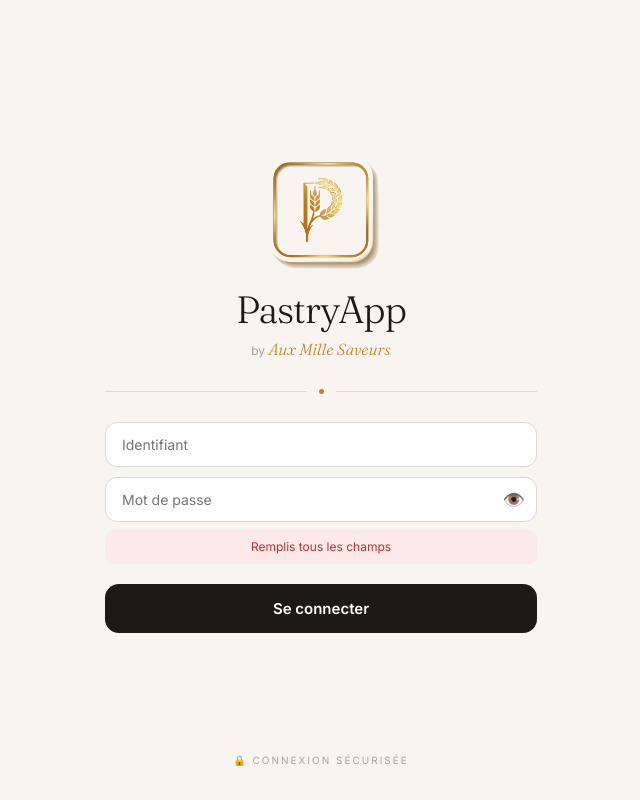
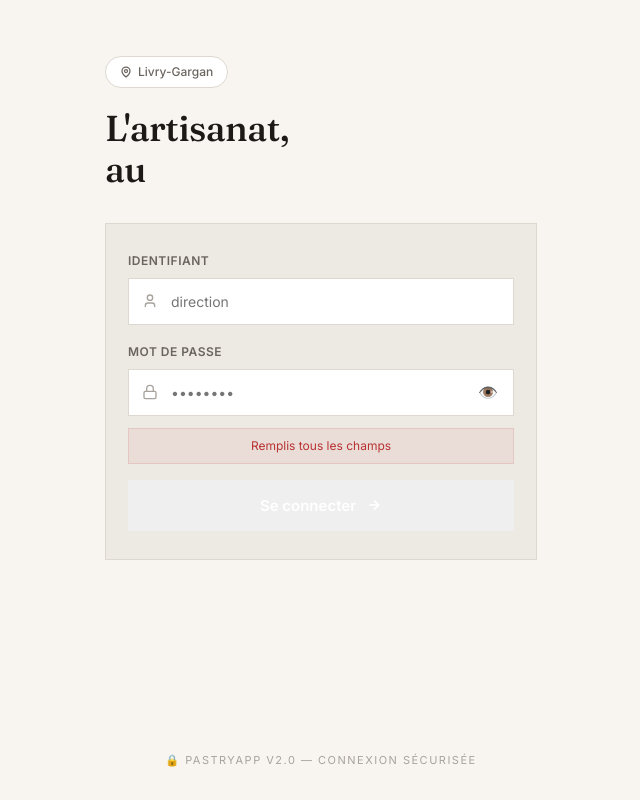
Before and after one commit to pastryapp93-bot/pastryapp-v2, a Next.js app: page / in a window 1280 px wide. Both pictures are taken after a click on the button "Se connecter". Shown: the whole page, without its empty margins (319-959 px from the left). Built offline with nearby package versions, Linux system fonts and the light colour scheme; no server answers.

Commit message:
design: Gemini glassmorphism premium

```diff
--- a/app/page.tsx
+++ b/app/page.tsx
@@ -1,7 +1,7 @@
 'use client'
 import { useState, useEffect, useCallback } from 'react'
 import { loginUser } from '@/lib/supabase'
-import { D, EQUIPE_ROLES, CLIENT_ROLES } from '@/lib/design'
+import { D, C, EQUIPE_ROLES, CLIENT_ROLES } from '@/lib/design'
 import type { User } from '@/lib/supabase'
 import DirectionApp from '@/app/roles/direction'
 import EquipeApp    from '@/app/roles/equipe'
@@ -15,7 +15,7 @@ export default function Home() {
 
   const showToast = useCallback((msg: string, type = 'ok') => {
     setToast({ msg, type })
-    setTimeout(() => setToast(null), 3000)
+    setTimeout(() => setToast(null), 3200)
   }, [])
 
   useEffect(() => {
@@ -25,15 +25,8 @@ export default function Home() {
     return () => clearTimeout(t)
   }, [])
 
-  const handleLogin = (u: User) => {
-    setUser(u)
-    try { localStorage.setItem('pastryapp_v2_user', JSON.stringify(u)) } catch {}
-  }
-
-  const handleLogout = () => {
-    setUser(null)
-    try { localStorage.removeItem('pastryapp_v2_user') } catch {}
-  }
+  const handleLogin  = (u: User) => { setUser(u); try { localStorage.setItem('pastryapp_v2_user', JSON.stringify(u)) } catch {} }
+  const handleLogout = () => { setUser(null); try { localStorage.removeItem('pastryapp_v2_user') } catch {} }
 
   if (!mounted) return null
 
@@ -42,23 +35,30 @@ export default function Home() {
   const isClient    = user ? CLIENT_ROLES.includes(user.role) : false
 
   return (
-    <div style={{ background: D.craie, minHeight: '100vh', maxWidth: 480, margin: '0 auto', display: 'flex', flexDirection: 'column', position: 'relative' }}>
+    <div style={{ background: D.craie, minHeight: '100vh', maxWidth: 480, margin: '0 auto', display: 'flex', flexDirection: 'column', position: 'relative', overflow: 'hidden' }}>
 
       {/* Toast */}
       {toast && (
         <div style={{
-          position: 'fixed', top: 16, left: '50%', transform: 'translateX(-50%)',
-          zIndex: 9999, background: toast.type === 'err' ? 'var(--rouge)' : 'var(--ardoise)',
-          color: 'white', borderRadius: 20, padding: '10px 20px',
-          fontSize: 13, fontWeight: 500, whiteSpace: 'nowrap',
-          boxShadow: '0 4px 20px rgba(0,0,0,.2)', animation: 'slideDown .2s ease',
+          position: 'fixed', top: 20, left: '50%', transform: 'translateX(-50%)',
+          zIndex: 9999,
+          background: toast.type === 'err'
+            ? `linear-gradient(135deg, #7F1D1D, ${C.rouge})`
+            : D.gradDark,
+          color: 'white', borderRadius: 100,
+          padding: '10px 22px', fontSize: 13, fontWeight: 600,
+          whiteSpace: 'nowrap',
+          boxShadow: `0 8px 24px rgba(0,0,0,.2)`,
+          animation: 'slideDown .25s ease',
+          display: 'flex', alignItems: 'center', gap: 8,
         }}>
-          {toast.type === 'ok' ? '✓ ' : '⚠ '}{toast.msg}
+          <span>{toast.type === 'ok' ? '✓' : '⚠'}</span>
+          {toast.msg}
         </div>
       )}
 
       {splash && <SplashScreen />}
-      {!splash && !user && <LoginPage onLogin={handleLogin} />}
+      {!splash && !user          && <LoginPage onLogin={handleLogin} />}
       {!splash && user && isDirection && <DirectionApp user={user} onLogout={handleLogout} showToast={showToast} />}
       {!splash && user && isEquipe    && <EquipeApp    user={user} onLogout={handleLogout} showToast={showToast} />}
       {!splash && user && isClient    && <ClientApp    user={user} onLogout={handleLogout} showToast={showToast} />}
@@ -66,22 +66,41 @@ export default function Home() {
   )
 }
 
-// ─── Splash ───────────────────────────────────
+// ═══ SPLASH ════════════════════════════════════
 function SplashScreen() {
   return (
-    <div style={{ position: 'fixed', inset: 0, background: D.craie, display: 'flex', flexDirection: 'column', alignItems: 'center', justifyContent: 'center', zIndex: 1000, gap: 12 }}>
-      <img src="/logo.png" alt="PastryApp" style={{ width: 160, height: 160, objectFit: 'contain', animation: 'splashLogo 3s ease forwards' }} />
-      <div className="serif" style={{ fontSize: 38, fontWeight: 300, color: D.ardoise, letterSpacing: '-1px', animation: 'splashText 3s ease .2s forwards' }}>PastryApp</div>
-      <div className="serif-i" style={{ fontSize: 18, color: D.or, animation: 'splashText 3s ease .3s forwards' }}>Aux Mille Saveurs</div>
-      <div style={{ height: 2, background: D.or, borderRadius: 1, animation: 'splashLine 3s ease .4s forwards' }} />
-      <div style={{ fontSize: 10, color: D.grisClair, letterSpacing: '2.5px', textTransform: 'uppercase', animation: 'splashText 3s ease .5s forwards' }}>
-        Boulangerie · Pâtisserie · Artisanale
+    <div style={{
+      position: 'fixed', inset: 0, zIndex: 1000,
+      background: D.gradDark,
+      display: 'flex', flexDirection: 'column',
+      alignItems: 'center', justifyContent: 'center',
+      animation: 'splashFade 3s ease forwards',
+    }}>
+      <div style={{ display: 'flex', flexDirection: 'column', alignItems: 'center', gap: 14, animation: 'splashLogo 3s ease forwards' }}>
+        {/* Logo box */}
+        <div style={{
+          width: 88, height: 88,
+          background: D.gradOr,
+          borderRadius: 24,
+          display: 'flex', alignItems: 'center', justifyContent: 'center',
+          boxShadow: `0 12px 32px ${C.or}40`,
+        }}>
+          <img src="/logo.png" alt="PastryApp" style={{ width: 60, height: 60, objectFit: 'contain', filter: 'brightness(0) invert(1)' }} />
+        </div>
+        <div style={{ textAlign: 'center' }}>
+          <div className="serif" style={{ fontSize: 32, fontWeight: 400, color: '#F5F5F4', letterSpacing: '-0.5px', animation: 'splashText 3s ease .2s forwards' }}>
+            Aux Mille Saveurs
+          </div>
+          <div style={{ fontSize: 11, color: 'rgba(255,255,255,.4)', letterSpacing: '3px', textTransform: 'uppercase', marginTop: 4, animation: 'splashText 3s ease .4s forwards' }}>
+            PastryApp
+          </div>
+        </div>
       </div>
     </div>
   )
 }
 
-// ─── Login ────────────────────────────────────
+// ═══ LOGIN ═════════════════════════════════════
 function LoginPage({ onLogin }: { onLogin: (u: User) => void }) {
   const [login, setLogin]     = useState('')
   const [pwd, setPwd]         = useState('')
@@ -99,42 +118,110 @@ function LoginPage({ onLogin }: { onLogin: (u: User) => void }) {
   }
 
   return (
-    <div style={{ minHeight: '100vh', display: 'flex', flexDirection: 'column', padding: '0 24px', background: D.craie }}>
-      <div style={{ flex: 1, display: 'flex', flexDirection: 'column', alignItems: 'center', justifyContent: 'center', paddingTop: 48, paddingBottom: 24 }}>
-        <img src="/logo.png" alt="" style={{ width: 130, height: 130, objectFit: 'contain', marginBottom: 16 }} />
-        <div className="serif" style={{ fontSize: 38, fontWeight: 300, color: D.ardoise, letterSpacing: '-1px', textAlign: 'center', lineHeight: 1 }}>PastryApp</div>
-        <div style={{ fontSize: 12, color: D.grisClair, marginTop: 8 }}>
-          by <span className="serif-i" style={{ fontSize: 16, color: D.or }}>Aux Mille Saveurs</span>
+    <div style={{ minHeight: '100vh', background: D.craie, display: 'flex', flexDirection: 'column', padding: '0 24px', position: 'relative', overflow: 'hidden' }}>
+
+      {/* Glow décoratif */}
+      <div style={{ position: 'absolute', width: 280, height: 280, background: D.orGlow, filter: 'blur(70px)', borderRadius: '50%', top: -80, right: -60, pointerEvents: 'none', zIndex: 0 }} />
+
+      {/* Contenu */}
+      <div style={{ flex: 1, display: 'flex', flexDirection: 'column', justifyContent: 'space-between', paddingTop: 56, paddingBottom: 32, position: 'relative', zIndex: 1 }}>
+
+        {/* En-tête */}
+        <div>
+          {/* Badge localisation */}
+          <div style={{ display: 'inline-flex', alignItems: 'center', gap: 6, background: D.blanc, border: `1px solid ${D.craieDark}`, padding: '6px 14px', borderRadius: 100, fontSize: 12, fontWeight: 500, color: D.gris, boxShadow: D.shadowSm, marginBottom: 20 }}>
+            <svg width="12" height="12" viewBox="0 0 24 24" fill="none" stroke="currentColor" strokeWidth="2.5"><path d="M20 10c0 6-8 12-8 12s-8-6-8-12a8 8 0 0 1 16 0Z"/><circle cx="12" cy="10" r="3"/></svg>
+            Livry-Gargan
           </div>
-        <div style={{ display: 'flex', alignItems: 'center', gap: 12, margin: '28px 0', width: '100%' }}>
-          <div style={{ flex: 1, height: 1, background: D.craieDark }} />
-          <div style={{ width: 5, height: 5, borderRadius: '50%', background: D.or }} />
-          <div style={{ flex: 1, height: 1, background: D.craieDark }} />
+
+          {/* Titre */}
+          <h1 className="serif" style={{ fontSize: 36, fontWeight: 400, color: D.ardoise, lineHeight: 1.15, letterSpacing: '-0.5px', marginBottom: 32 }}>
+            L'artisanat,<br />
+            au <span style={{ background: D.gradOr, WebkitBackgroundClip: 'text', WebkitTextFillColor: 'transparent' }}>bout des doigts.</span>
+          </h1>
+
+          {/* Card login glassmorphism */}
+          <div style={{
+            background: D.craieMid,
+            backdropFilter: D.blur,
+            WebkitBackdropFilter: D.blur,
+            border: `1px solid ${D.craieDark}`,
+            borderRadius: D.rXl,
+            padding: '28px 22px',
+            boxShadow: D.shadowXl,
+          }}>
+            {/* Identifiant */}
+            <div style={{ marginBottom: 18 }}>
+              <label style={{ display: 'block', fontSize: 12, fontWeight: 600, color: D.gris, marginBottom: 8, textTransform: 'uppercase' as const, letterSpacing: '.5px' }}>Identifiant</label>
+              <div style={{ position: 'relative' }}>
+                <span style={{ position: 'absolute', left: 14, top: '50%', transform: 'translateY(-50%)', color: D.grisClair, display: 'flex', alignItems: 'center' }}>
+                  <svg width="16" height="16" viewBox="0 0 24 24" fill="none" stroke="currentColor" strokeWidth="2"><path d="M19 21v-2a4 4 0 0 0-4-4H9a4 4 0 0 0-4 4v2"/><circle cx="12" cy="7" r="4"/></svg>
+                </span>
+                <input
+                  value={login} onChange={e => setLogin(e.target.value)}
+                  placeholder="direction" autoCapitalize="none"
+                  style={{ width: '100%', background: D.blanc, border: `1px solid ${D.craieDark}`, padding: '14px 16px 14px 42px', borderRadius: D.rMd, fontSize: 14, color: D.ardoise, outline: 'none', boxShadow: D.shadowSm, transition: 'var(--transition)' }}
+                  onFocus={e => e.target.style.borderColor = C.or}
+                  onBlur={e => e.target.style.borderColor = 'var(--border-color)'}
+                />
               </div>
-        <div style={{ width: '100%' }}>
-          <input value={login} onChange={e => setLogin(e.target.value)} placeholder="Identifiant" autoCapitalize="none" style={inputStyle} />
-          <div style={{ position: 'relative', marginBottom: 4 }}>
-            <input type={showPwd ? 'text' : 'password'} value={pwd} onChange={e => setPwd(e.target.value)} onKeyDown={e => e.key === 'Enter' && handle()} placeholder="Mot de passe" style={{ ...inputStyle, marginBottom: 0, paddingRight: 44 }} />
-            <button onClick={() => setShowPwd(!showPwd)} style={{ position: 'absolute', right: 12, top: '50%', transform: 'translateY(-50%)', background: 'none', border: 'none', color: D.gris, cursor: 'pointer', fontSize: 18 }}>
+            </div>
+
+            {/* Mot de passe */}
+            <div style={{ marginBottom: 6 }}>
+              <label style={{ display: 'block', fontSize: 12, fontWeight: 600, color: D.gris, marginBottom: 8, textTransform: 'uppercase' as const, letterSpacing: '.5px' }}>Mot de passe</label>
+              <div style={{ position: 'relative' }}>
+                <span style={{ position: 'absolute', left: 14, top: '50%', transform: 'translateY(-50%)', color: D.grisClair, display: 'flex', alignItems: 'center' }}>
+                  <svg width="16" height="16" viewBox="0 0 24 24" fill="none" stroke="currentColor" strokeWidth="2"><rect x="3" y="11" width="18" height="11" rx="2" ry="2"/><path d="M7 11V7a5 5 0 0 1 10 0v4"/></svg>
+                </span>
+                <input
+                  type={showPwd ? 'text' : 'password'}
+                  value={pwd} onChange={e => setPwd(e.target.value)}
+                  onKeyDown={e => e.key === 'Enter' && handle()}
+                  placeholder="••••••••"
+                  style={{ width: '100%', background: D.blanc, border: `1px solid ${D.craieDark}`, padding: '14px 44px 14px 42px', borderRadius: D.rMd, fontSize: 14, color: D.ardoise, outline: 'none', boxShadow: D.shadowSm, transition: 'var(--transition)' }}
+                  onFocus={e => e.target.style.borderColor = C.or}
+                  onBlur={e => e.target.style.borderColor = 'var(--border-color)'}
+                />
+                <button onClick={() => setShowPwd(!showPwd)} style={{ position: 'absolute', right: 12, top: '50%', transform: 'translateY(-50%)', background: 'none', border: 'none', color: D.grisClair, cursor: 'pointer', fontSize: 16, padding: 4 }}>
                   {showPwd ? '🙈' : '👁️'}
                 </button>
               </div>
-          {err && <div style={{ color: 'var(--rouge)', fontSize: 12, margin: '8px 0', padding: '8px 12px', background: 'var(--rougeBg)', borderRadius: 8, textAlign: 'center' }}>{err}</div>}
-          <button onClick={handle} disabled={loading} className={loading ? '' : 'press'} style={{ width: '100%', padding: '15px 20px', background: loading ? D.gris : D.ardoise, color: 'white', border: 'none', borderRadius: 14, fontSize: 15, fontWeight: 600, cursor: loading ? 'not-allowed' : 'pointer', marginTop: 12 }}>
+            </div>
+
+            {/* Erreur */}
+            {err && (
+              <div style={{ fontSize: 12, color: C.rouge, background: `${C.rouge}10`, border: `1px solid ${C.rouge}20`, borderRadius: D.rSm, padding: '8px 12px', margin: '12px 0', textAlign: 'center' }}>
+                {err}
+              </div>
+            )}
+
+            {/* Bouton */}
+            <button
+              onClick={handle} disabled={loading} className={loading ? '' : 'press'}
+              style={{
+                width: '100%', marginTop: 16,
+                background: loading ? D.craieDark : D.gradDark,
+                color: 'white', border: 'none',
+                padding: '16px', borderRadius: D.rMd,
+                fontSize: 15, fontWeight: 600,
+                cursor: loading ? 'not-allowed' : 'pointer',
+                display: 'flex', alignItems: 'center', justifyContent: 'center', gap: 10,
+                boxShadow: D.shadowMd,
+              }}>
               {loading ? 'Connexion...' : 'Se connecter'}
+              {!loading && (
+                <svg width="16" height="16" viewBox="0 0 24 24" fill="none" stroke="currentColor" strokeWidth="2.5"><line x1="5" y1="12" x2="19" y2="12"/><polyline points="12 5 19 12 12 19"/></svg>
+              )}
             </button>
           </div>
         </div>
-      <div style={{ paddingBottom: 32, textAlign: 'center', fontSize: 10, color: D.grisClair, letterSpacing: '2px', textTransform: 'uppercase' }}>
-        🔒 Connexion sécurisée
+
+        {/* Footer */}
+        <div style={{ textAlign: 'center', fontSize: 11, color: D.grisClair, letterSpacing: '1.5px', textTransform: 'uppercase' as const }}>
+          🔒 PastryApp v2.0 — Connexion sécurisée
+        </div>
       </div>
     </div>
   )
 }
-
-const inputStyle: React.CSSProperties = {
-  width: '100%', padding: '13px 16px',
-  background: D.blanc, border: `1.5px solid ${D.craieDark}`,
-  borderRadius: 12, fontSize: 14, color: D.ardoise,
-  outline: 'none', marginBottom: 10,
-}
```
Lines whose indentation alone changed are shown as unchanged.
